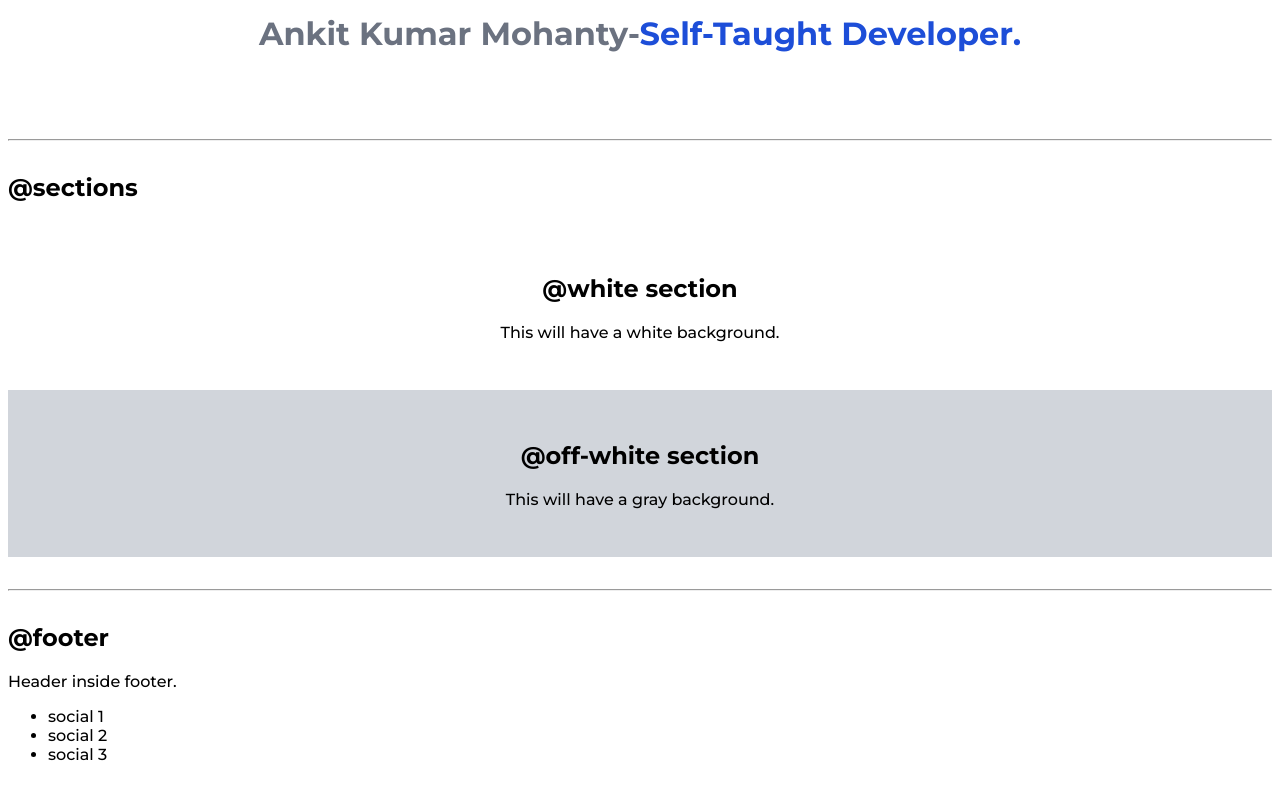
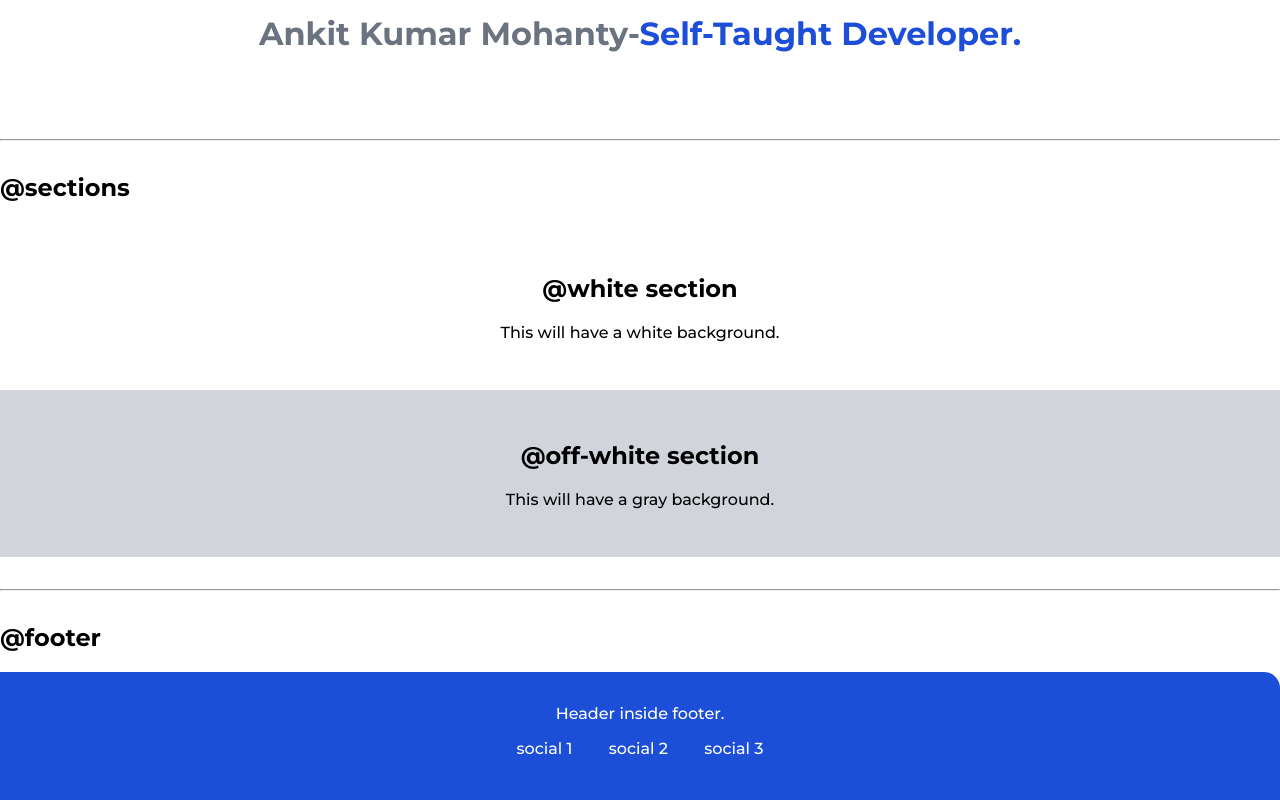
Before and after one commit to AnkitM18-tech/Portfolio-Component-Library, a plain HTML site: page index.html in a window 1280 px wide. Shown: the part 2091-2891 px from the top of the page. Drawn offline with Linux system fonts and the light colour scheme.

Commit message:
Done with component library

```diff
--- a/index.html
+++ b/index.html
@@ -112,12 +112,12 @@
     <hr>
 
     <h2>@footer</h2>
-    <footer>
-        <div>Header inside footer.</div>
-        <ul>
-            <li>social 1</li>
-            <li>social 2</li>
-            <li>social 3</li>
+    <footer class="footer">
+        <div class="footer-header">Header inside footer.</div>
+        <ul class="social-links list-non-bullets">
+            <li class="list-items-inline"><a href="/" class="link">social 1</a></li>
+            <li class="list-items-inline"><a href="/" class="link">social 2</a></li>
+            <li class="list-items-inline"><a href="/" class="link">social 3</a></li>
         </ul>
     </footer>
 
--- a/styles.css
+++ b/styles.css
@@ -3,6 +3,7 @@
 
 body{
     font-family: 'Montserrat', sans-serif;
+    margin: 0;
 }
 
 hr{
@@ -52,7 +53,7 @@ hr{
     background-color:#1D4ED8;
     color:white;
     padding:1rem;
-    border-radius:1rem;
+    border-bottom-left-radius:1rem;
 }
 .navigation .link{
     color:white;
@@ -93,3 +94,19 @@ hr{
 .off-white {
     background-color:#D1D5DB;
 }
+
+/**footer**/
+.footer{
+    background-color:#1D4ED8;
+    padding:2rem 1rem;
+    text-align:center;
+    border-top-right-radius: 1rem;
+    color:white;
+}
+
+.footer a{
+    color:white;
+}
+.footer ul{
+    padding-inline-start: 0;
+}
```
